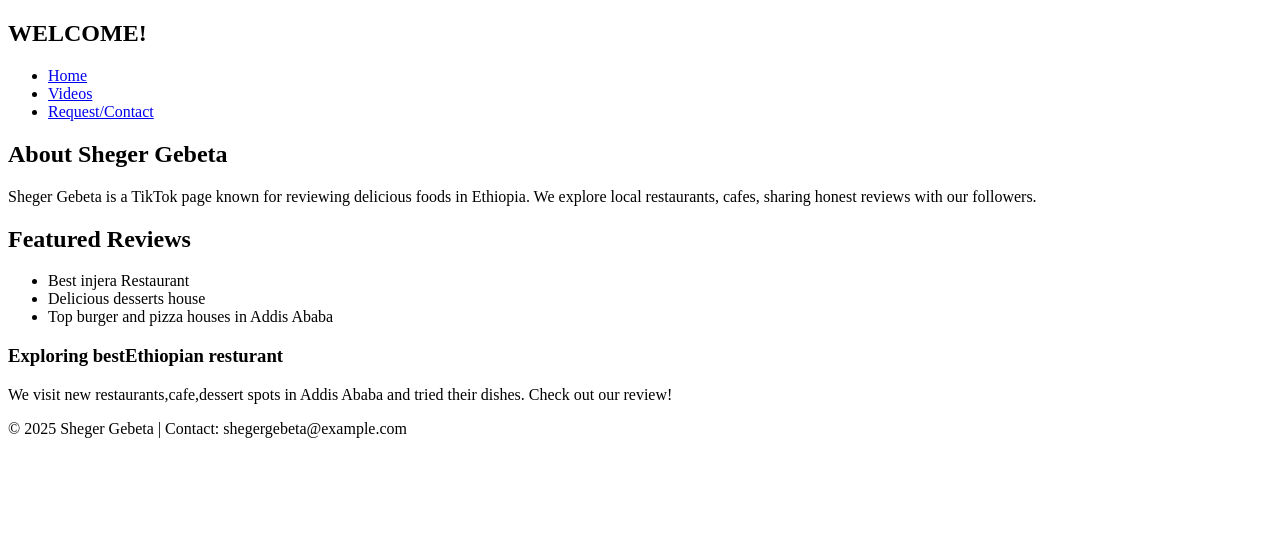
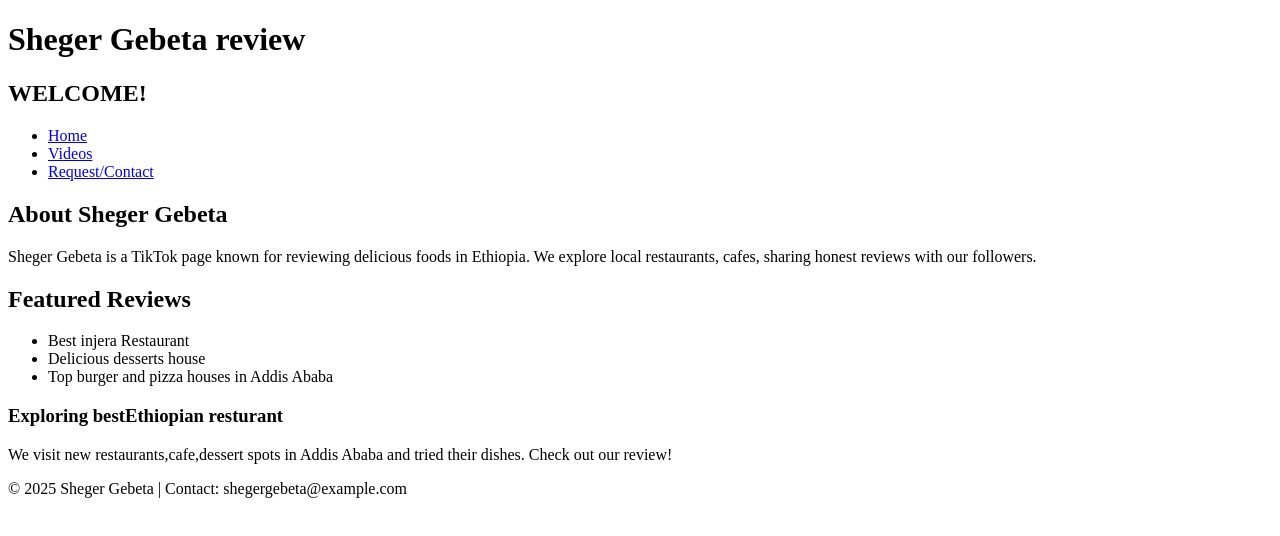
Before and after one commit to fenet1221-dotcom/ShegerGebetaWebsite, a plain HTML site: page index.html in a window 1280 px wide. Drawn offline with Linux system fonts and the light colour scheme.

Commit message:
Update index.html

```diff
--- a/index.html
+++ b/index.html
@@ -8,7 +8,7 @@
 <body>
 
     <header>
-
+        <h1>Sheger Gebeta review</h1>
         <h2>WELCOME!</h2>
         <nav>
             <ul>
```
